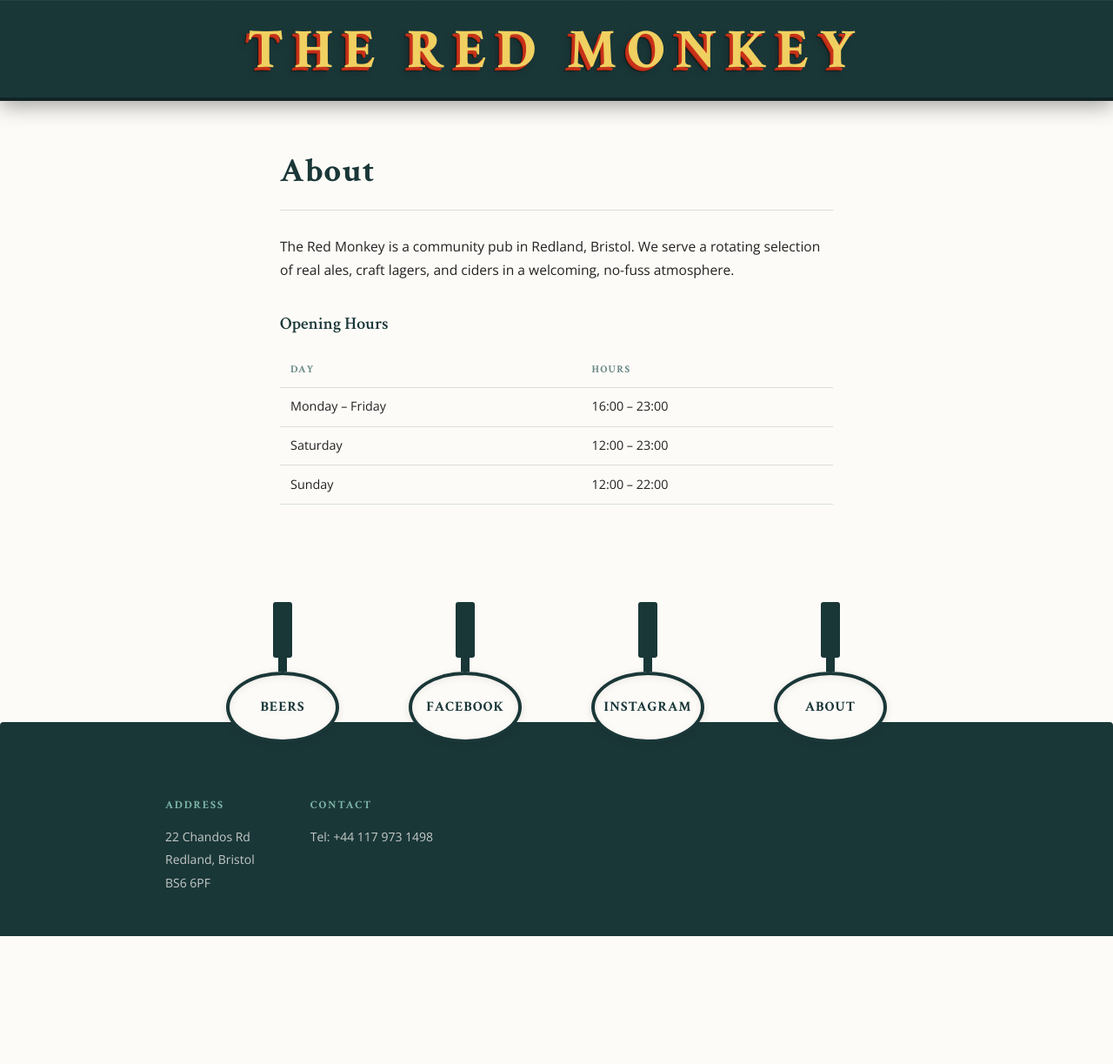
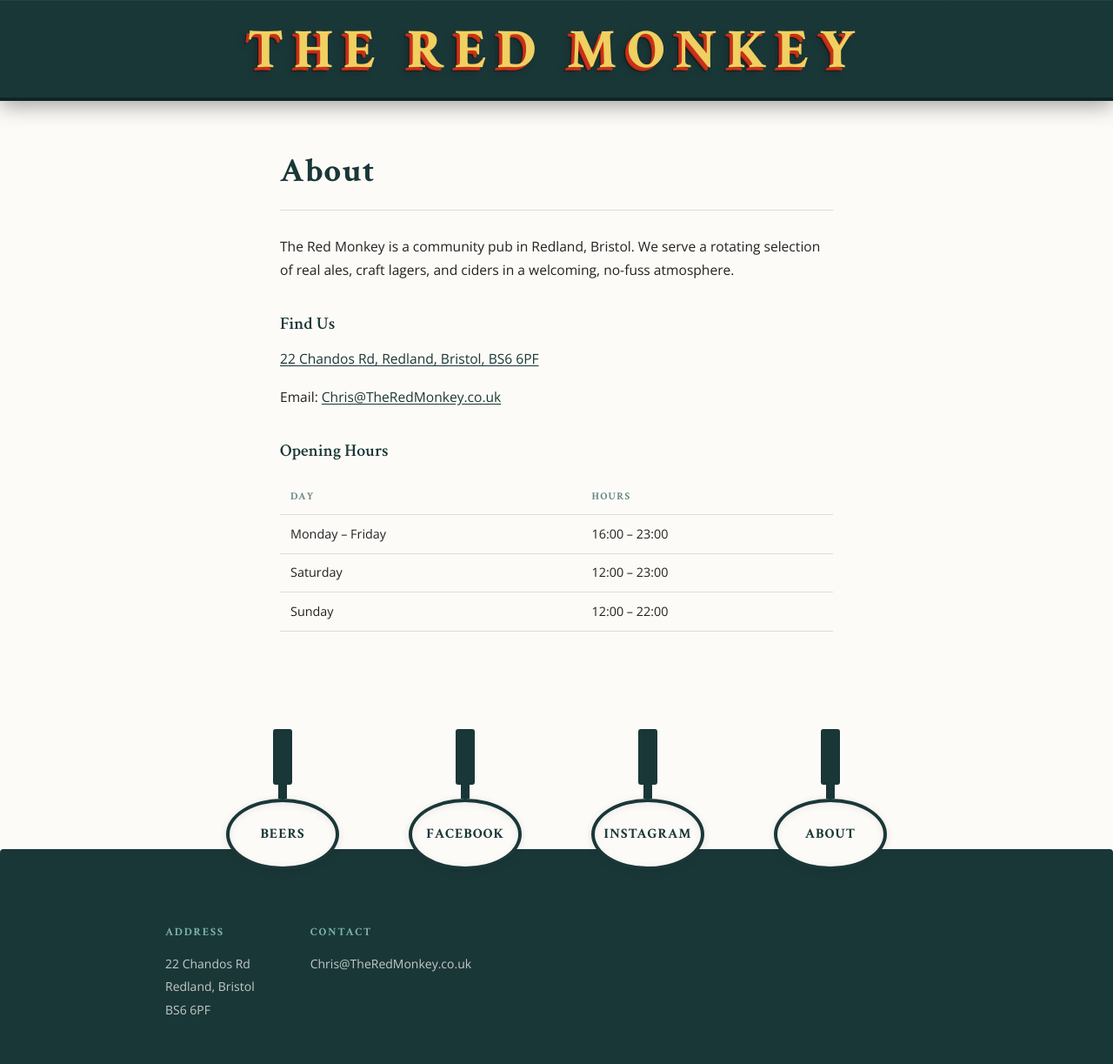
Before and after one commit to n473CL0/the-red-monkey, a Jekyll site: the page built from about.md, in a window 1280 px wide. Shown: the whole page at 87% size. Built offline with Jekyll 4.4.1, drawn with Linux system fonts in a browser that asks for light colours; before the commit the page ends 1076 px from its top, so only the background shows below that.

Commit message:
fix config file

```diff
--- a/_config.yml
+++ b/_config.yml
@@ -4,7 +4,7 @@ title: "The Red Monkey"
 description: "Your local pub in Redland, Bristol"
 
 contact:
-  phone: "+44 117 973 1498"
+  email: "Chris@TheRedMonkey.co.uk"
   address_line1: "22 Chandos Rd"
   address_line2: "Redland, Bristol"
   postcode: "BS6 6PF"
--- a/_layouts/default.html
+++ b/_layouts/default.html
@@ -101,7 +101,7 @@
         <div class="footer-contact">
           <strong>Contact</strong>
           <p>
-            Tel: <a href="tel:{{ site.contact.phone | remove: ' ' }}">{{ site.contact.phone }}</a>
+            <a href="mailto:{{ site.contact.email }}">{{ site.contact.email }}</a>
           </p>
         </div>
       </div>
--- a/about.md
+++ b/about.md
@@ -8,6 +8,12 @@ permalink: /about/
 
 The Red Monkey is a community pub in Redland, Bristol. We serve a rotating selection of real ales, craft lagers, and ciders in a welcoming, no-fuss atmosphere.
 
+### Find Us
+
+[{{ site.contact.address_line1 }}, {{ site.contact.address_line2 }}, {{ site.contact.postcode }}]({{ site.contact.maps_url }})
+
+Email: [{{ site.contact.email }}](mailto:{{ site.contact.email }})
+
 ### Opening Hours
 
 | Day | Hours |
```
Also changed, not shown: 2 other files.
